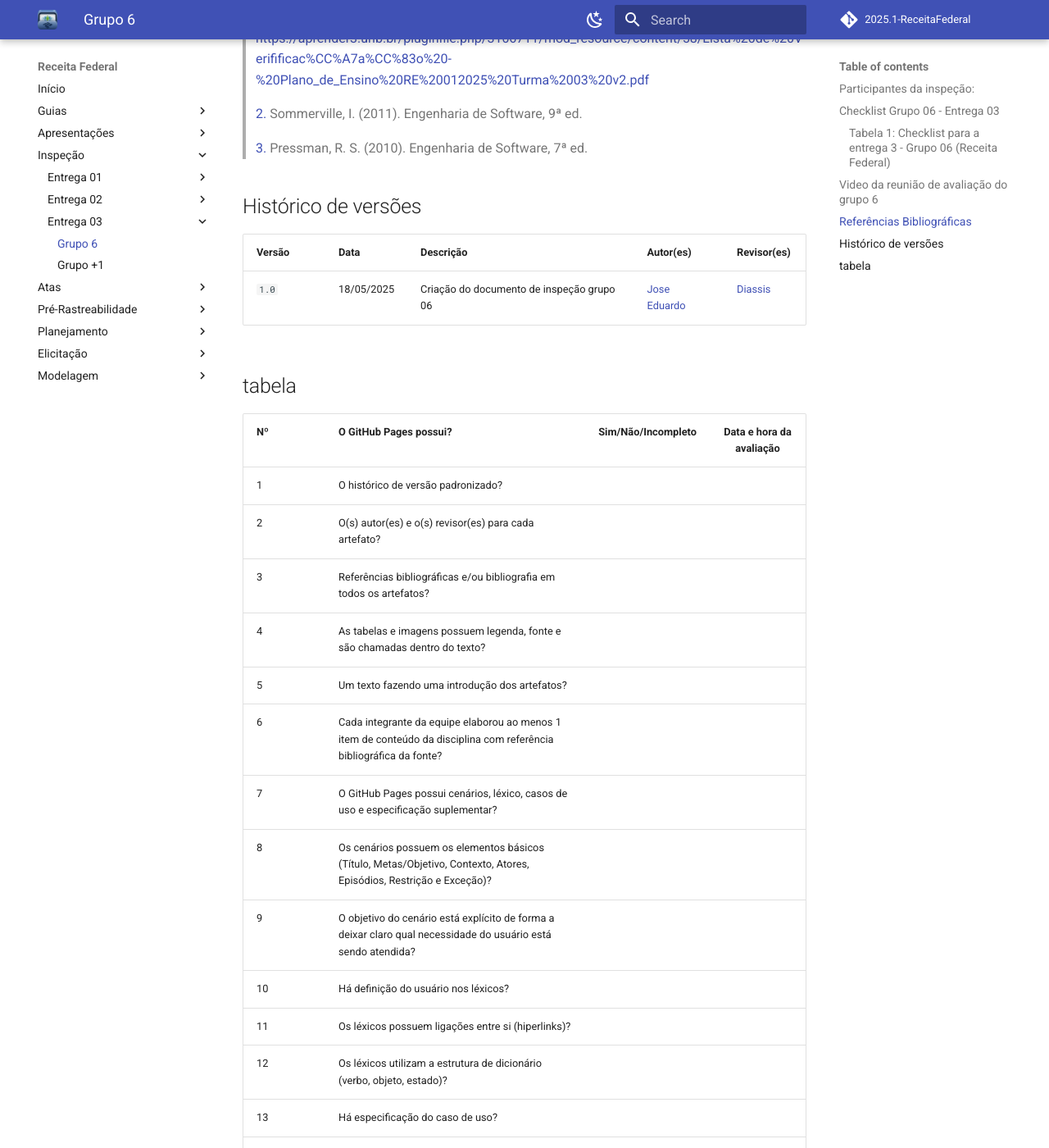
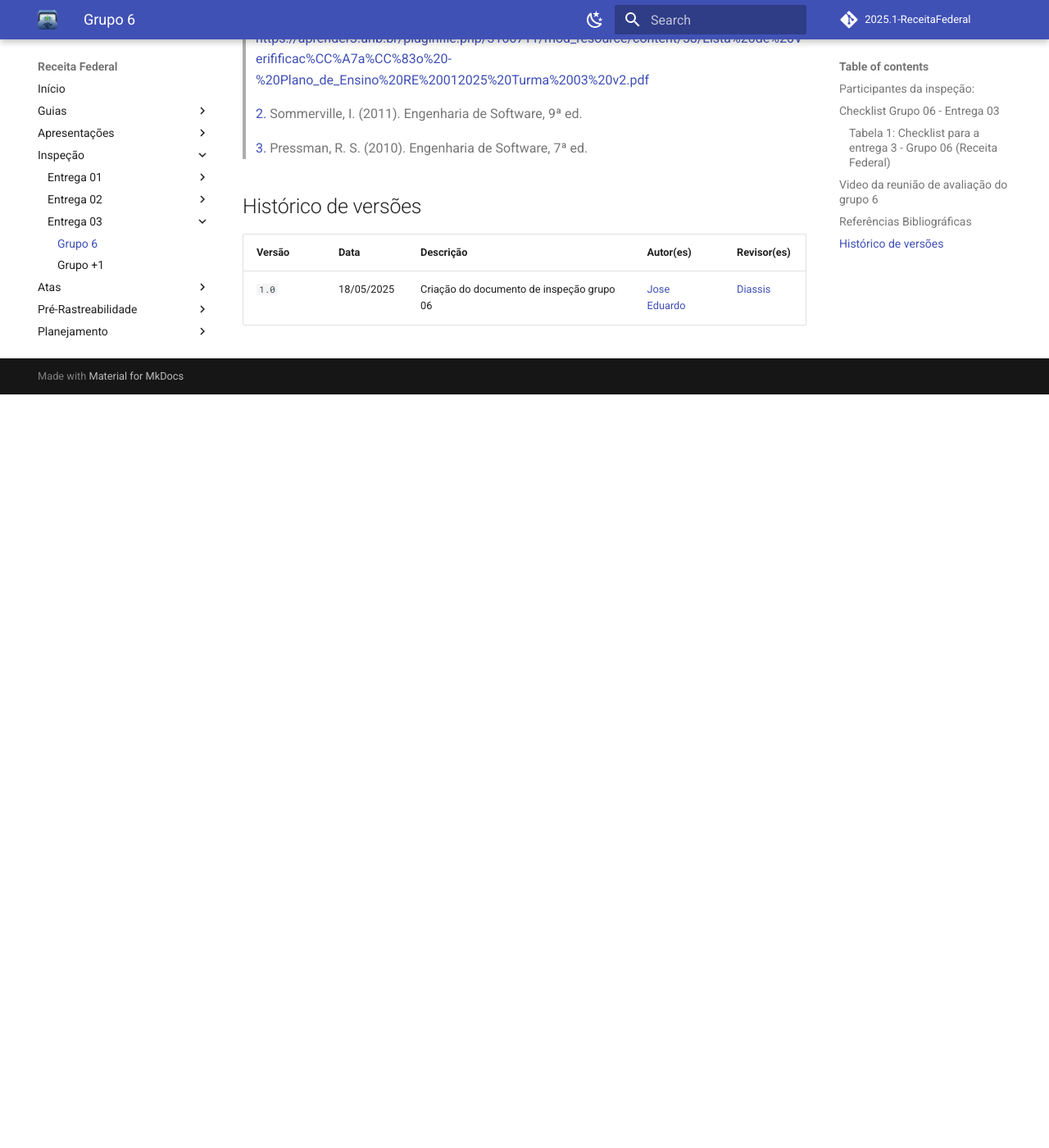
Before and after one commit to Requisitos-de-Software/2025.1-Meu-INSS, an MkDocs documentation site: the page built from docs/inspecao/entrega03/inspecao-grupo6-3.md, in a window 1280 px wide and 1400 px high, scrolled down 2717 px. Shown: the whole window at 82% size. Built offline with MkDocs 1.6.1 and Material for MkDocs 9.7.7, drawn with Linux system fonts in a browser that asks for light colours; comment, search, counter and statistics services are not loaded; after the commit the page ends 3198 px from its top, so only the background shows below that; some of the changed text lies outside the part shown.

Commit message:
apagando tabela duplicada

```diff
--- a/docs/inspecao/entrega03/inspecao-grupo6-3.md
+++ b/docs/inspecao/entrega03/inspecao-grupo6-3.md
@@ -69,34 +69,3 @@
 Versão |   Data  | Descrição | Autor(es) | Revisor(es)
 ------ | ---- | ------ | ---------- | ----------
 `1.0` | 18/05/2025 | Criação do documento de inspeção grupo 06 | [Jose Eduardo](https://github.com/jevprado) | [Diassis](https://github.com/Diaxiz) |
-
-
-
-
-
-
-## tabela
-
-| Nº | O GitHub Pages possui? | Sim/Não/Incompleto | Data e hora da avaliação |
-|----|-------------------------|:------------------:|:------------------------:|
-| 1  | O histórico de versão padronizado? |   |   |
-| 2  | O(s) autor(es) e o(s) revisor(es) para cada artefato? |   |   |
-| 3  | Referências bibliográficas e/ou bibliografia em todos os artefatos? |   |   |
-| 4  | As tabelas e imagens possuem legenda, fonte e são chamadas dentro do texto? |   |   |
-| 5  | Um texto fazendo uma introdução dos artefatos? |   |   |
-| 6  | Cada integrante da equipe elaborou ao menos 1 item de conteúdo da disciplina com referência bibliográfica da fonte? |   |   |
-| 7  | O GitHub Pages possui cenários, léxico, casos de uso e especificação suplementar? |   |   |
-| 8  | Os cenários possuem os elementos básicos (Título, Metas/Objetivo, Contexto, Atores, Episódios, Restrição e Exceção)? |   |   |
-| 9  | O objetivo do cenário está explícito de forma a deixar claro qual necessidade do usuário está sendo atendida? |   |   |
-| 10 | Há definição do usuário nos léxicos? |   |   |
-| 11 | Os léxicos possuem ligações entre si (hiperlinks)? |   |   |
-| 12 | Os léxicos utilizam a estrutura de dicionário (verbo, objeto, estado)? |   |   |
-| 13 | Há especificação do caso de uso? |   |   |
-| 14 | Há atores principais e atores secundários no diagrama de caso de uso? |   |   |
-| 15 | O ator principal está do lado esquerdo do sistema no diagrama de caso de uso? |   |   |
-| 16 | Os atores estão fora da caixa de limite do sistema no diagrama de caso de uso? |   |   |
-| 17 | A especificação do diagrama de caso de uso contém Nome, Descrição, Atores, Pré-condição, Pós-condição, Fluxo Principal, Fluxo Alternativo e Fluxo de Exceção? |   |   |
-| 18 | No diagrama de caso de uso há ao menos um caso com pontos de extensão? |   |   |
-| 19 | O documento especifica o tempo de resposta, no item de Desempenho? |   |   |
-| 20 | O documento especifica em qual plataforma o aplicativo pode ser executado? |   |   |
-| 21 | Todos os requisitos podem ser testados (RF e RNF)? |   |   |
```
